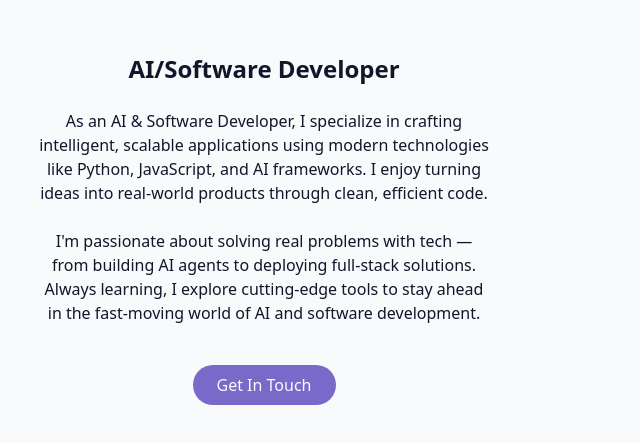
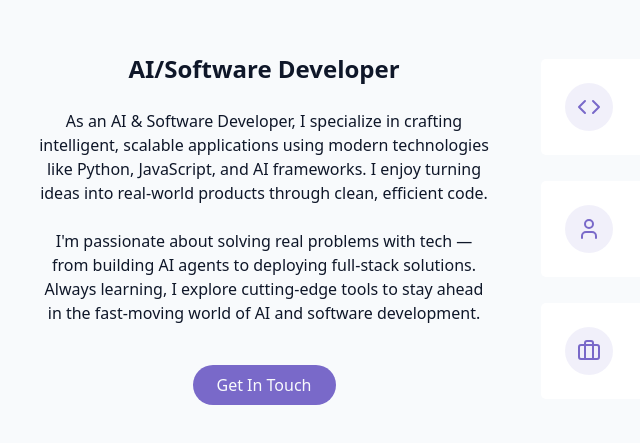
Before and after one commit to KarinaKKarinaK/react-portfolio, a React (Vite) app: page / in a window 1280 px wide. Shown: the part 931-1374 px from the top of the page, without its empty margins (124-764 px from the left). Built offline with nearby package versions, Linux system fonts and the light colour scheme.

Commit message:
Added more

```diff
--- a/src/components/AboutSection.jsx
+++ b/src/components/AboutSection.jsx
@@ -1,3 +1,6 @@
+import { Code, User, Briefcase } from "lucide-react";
+
+
 export const AboutSection = () => {
   return (
     <section id="about" className="py-24 px-4 relative">
@@ -29,7 +32,30 @@
                     {" "}
                     Get In Touch
                 </a>
+            </div>
+          </div>
 
+          <div className="grid grid-cols-1 gap-6">
+            <div className="gradient-border p-6 card-hover">
+                <div className="flex items-start gap-4">
+                    <div className="p-3 rounded-full bg-primary/10">
+                        <Code className="h-6 w-6 text-primary"/>
+                    </div>
+                </div>
+            </div>
+            <div className="gradient-border p-6 card-hover">
+                 <div className="flex items-start gap-4">
+                    <div className="p-3 rounded-full bg-primary/10">
+                        <User className="h-6 w-6 text-primary"/>
+                    </div>
+                </div>
+            </div>
+            <div className="gradient-border p-6 card-hover">
+                 <div className="flex items-start gap-4">
+                    <div className="p-3 rounded-full bg-primary/10">
+                        <Briefcase className="h-6 w-6 text-primary"/>
+                    </div>
+                </div>
             </div>
           </div>
         </div>
```
